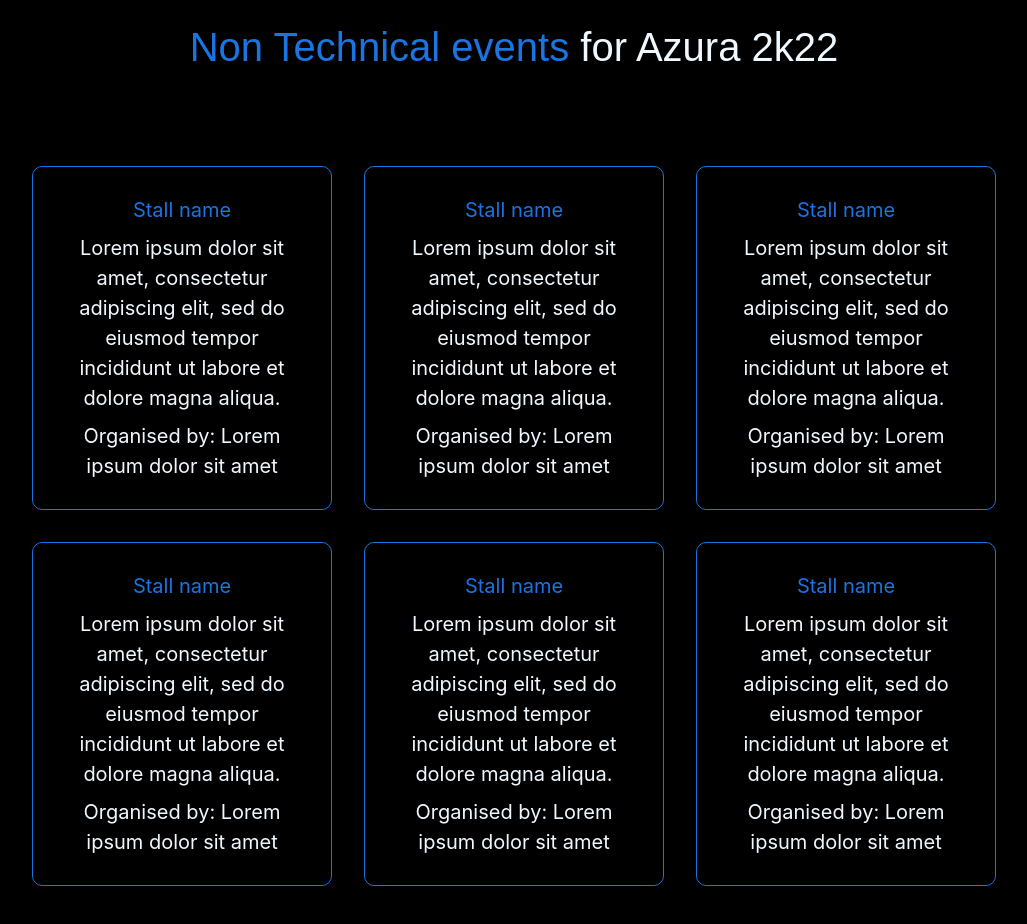
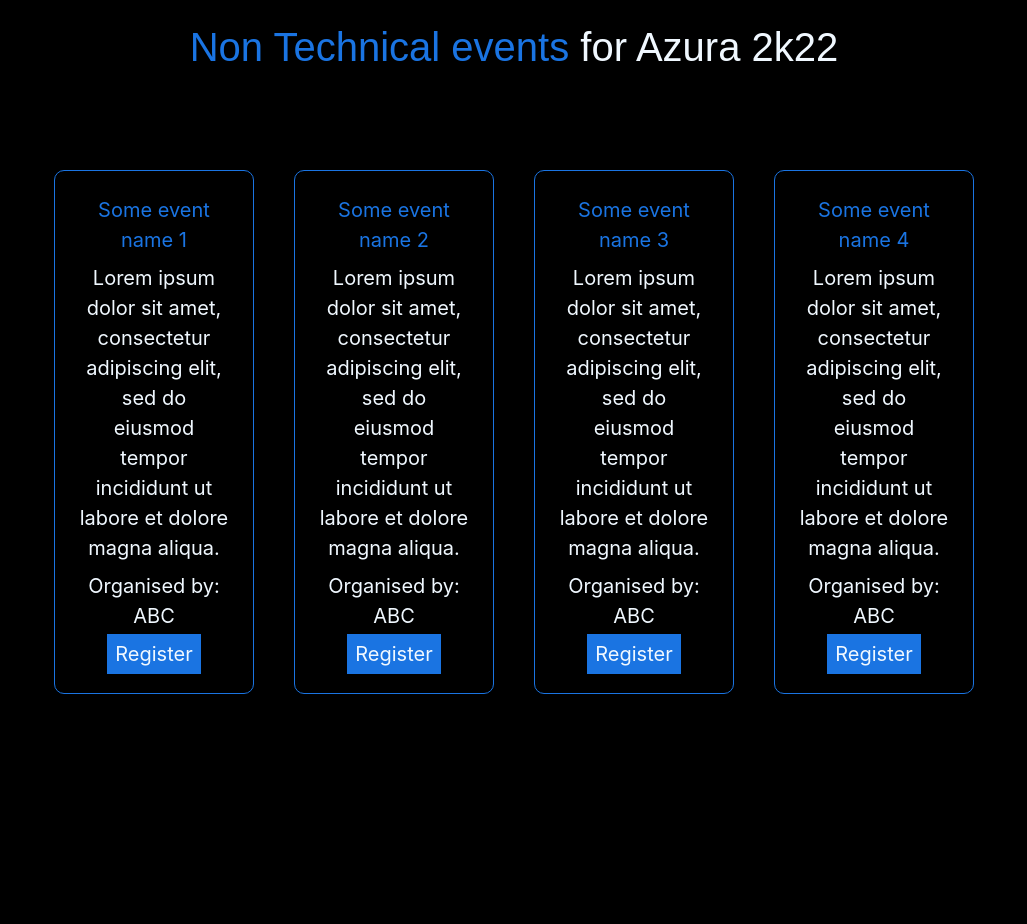
Before and after one commit to SahithiSiripuram/Azura, a Next.js app: page /nontechnical in a window 1280 px wide. Shown: the top 924 px of the page, without its empty margins (126-1153 px from the left). After the commit the page ends 800 px from the top, so only its background shows below. Built offline with nearby package versions, Linux system fonts and the light colour scheme; grey boxes are pictures that could not be loaded.

Commit message:
all json

```diff
--- a/package.json
+++ b/package.json
@@ -9,6 +9,7 @@
     "lint": "next lint"
   },
   "dependencies": {
+    "@react-google-maps/api": "^2.7.0",
     "moment": "^2.29.1",
     "next": "^11.1.4",
     "react": "^17.0.2",
--- /dev/null
+++ b/pages/NonTechnicalEventsData.json
@@ -0,0 +1,26 @@
+[
+    {
+       "title":"Some event name 1" ,
+       "description": "Lorem ipsum dolor sit amet, consectetur adipiscing elit, sed do eiusmod tempor incididunt ut labore et dolore magna aliqua.",
+       "organizer": "ABC",
+       "imgUrl": "/qrs/sahithiqr.jpeg"
+    },
+    {
+        "title":"Some event name 2" ,
+        "description": "Lorem ipsum dolor sit amet, consectetur adipiscing elit, sed do eiusmod tempor incididunt ut labore et dolore magna aliqua.",
+        "organizer": "ABC",
+        "imgUrl": "/qrs/sahithiqr.jpeg"
+     },
+     {
+        "title":"Some event name 3" ,
+        "description": "Lorem ipsum dolor sit amet, consectetur adipiscing elit, sed do eiusmod tempor incididunt ut labore et dolore magna aliqua.",
+        "organizer": "ABC",
+        "imgUrl": "/qrs/sahithiqr.jpeg"
+     },
+     {
+        "title":"Some event name 4" ,
+        "description": "Lorem ipsum dolor sit amet, consectetur adipiscing elit, sed do eiusmod tempor incididunt ut labore et dolore magna aliqua.",
+        "organizer": "ABC",
+        "imgUrl": "/qrs/sahithiqr.jpeg"
+     }
+]
--- a/pages/nontechnical.jsx
+++ b/pages/nontechnical.jsx
@@ -1,6 +1,47 @@
-import Link from 'next/link'
+import Image from 'next/image'
 import styles from '../styles/Home.module.css'
-function Nontechnical(){
+import ReactCardFlip from 'react-card-flip';
+import NonTechnicalEventsData from './NonTechnicalEventsData.json'
+import React from 'react';
+
+const CardStyle = {
+    border: "1px solid #1A74E2",
+    padding: "20px",
+    margin: "20px",
+    width: "200px",
+  };
+
+const Card = ({ event }) => {
+    const [isFlipped, setIsFlipped] = React.useState(false);
+    return (
+      <ReactCardFlip isFlipped={isFlipped} flipDirection="horizontal">
+        <div
+          style={CardStyle}
+          onClick={() => setIsFlipped((prev) => !prev)}
+          className={styles.card}
+        >
+          <div className='CardFront'>
+            <p className={styles.heading}>{event.title}</p>
+            <p className={styles.description}>{event.description}</p>
+            <p className={styles.description}>Organised by: {event.organizer}</p>
+            <p className={styles.description}><span>Register</span></p>
+          </div>
+        </div>
+        <div
+          style={CardStyle}
+          onClick={() => setIsFlipped((prev) => !prev)}
+          className={styles.card}
+        >
+            <div className="CardBack">
+            <p className={styles.heading}>{event.title}</p>
+            <Image src={event.imgUrl} width="20%" height="20%"/>
+            <p className={styles.description}>Scan to pay</p>
+          </div>
+        </div>
+      </ReactCardFlip>
+    );
+  };
+const NonTechnical = () => {
     return(
         <div className={styles.container}>
         <div className={styles.intro}>
@@ -8,39 +49,12 @@ function Nontechnical(){
         </div>
         <main className={styles.main}>
             <div className={styles.grid}>
-                <div className={styles.card}>
-                    <p className={styles.heading}>Stall name</p>
-                    <p className={styles.description}>Lorem ipsum dolor sit amet, consectetur adipiscing elit, sed do eiusmod tempor incididunt ut labore et dolore magna aliqua.</p>
-                    <p className={styles.description}>Organised by: Lorem ipsum dolor sit amet</p>
-                </div>
-                <div className={styles.card}>
-                    <p className={styles.heading}>Stall name</p>
-                    <p className={styles.description}>Lorem ipsum dolor sit amet, consectetur adipiscing elit, sed do eiusmod tempor incididunt ut labore et dolore magna aliqua.</p>
-                    <p className={styles.description}>Organised by: Lorem ipsum dolor sit amet</p>
-                </div>
-                <div className={styles.card}>
-                    <p className={styles.heading}>Stall name</p>
-                    <p className={styles.description}>Lorem ipsum dolor sit amet, consectetur adipiscing elit, sed do eiusmod tempor incididunt ut labore et dolore magna aliqua.</p>
-                    <p className={styles.description}>Organised by: Lorem ipsum dolor sit amet</p>
-                </div>
-                <div className={styles.card}>
-                    <p className={styles.heading}>Stall name</p>
-                    <p className={styles.description}>Lorem ipsum dolor sit amet, consectetur adipiscing elit, sed do eiusmod tempor incididunt ut labore et dolore magna aliqua.</p>
-                    <p className={styles.description}>Organised by: Lorem ipsum dolor sit amet</p>
-                </div>
-                <div className={styles.card}>
-                    <p className={styles.heading}>Stall name</p>
-                    <p className={styles.description}>Lorem ipsum dolor sit amet, consectetur adipiscing elit, sed do eiusmod tempor incididunt ut labore et dolore magna aliqua.</p>
-                    <p className={styles.description}>Organised by: Lorem ipsum dolor sit amet</p>
-                </div>
-                <div className={styles.card}>
-                    <p className={styles.heading}>Stall name</p>
-                    <p className={styles.description}>Lorem ipsum dolor sit amet, consectetur adipiscing elit, sed do eiusmod tempor incididunt ut labore et dolore magna aliqua.</p>
-                    <p className={styles.description}>Organised by: Lorem ipsum dolor sit amet</p>
-                </div>
+                {NonTechnicalEventsData.map((item,index) => (
+                    <Card event={item} key={'card-${index}'}/>
+                ))}
             </div>
         </main>
         </div>
     )
 }
-export default Nontechnical
+export default NonTechnical
```
Also changed, not shown: pages/StallsData.json (added, +26 -0 lines), pages/TeamData.json (added, +26 -0 lines), pages/address.jsx (+31 -9 lines), pages/index.jsx (+13 -1 lines), pages/stalls.jsx (+46 -32 lines), pages/team.jsx (+27 -51 lines), 1 other file (tests, documents, lock files or other folders).
